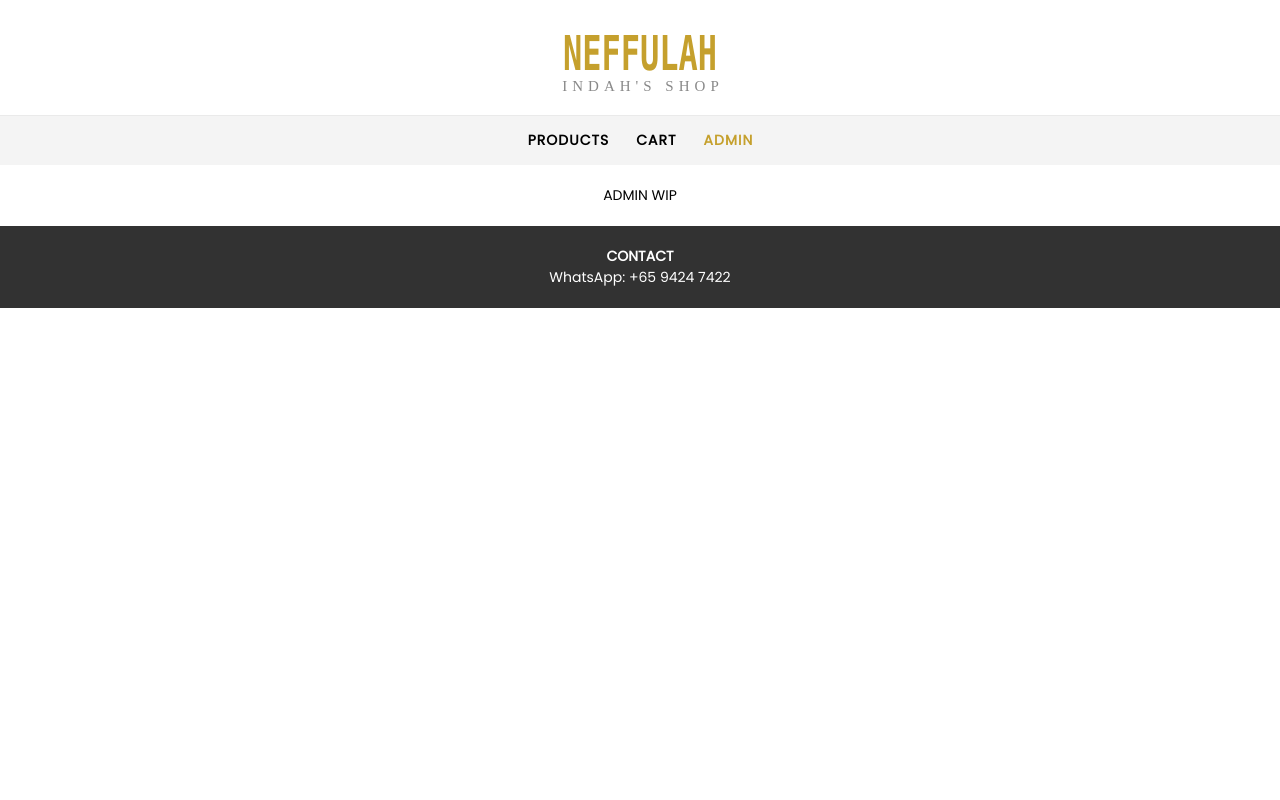
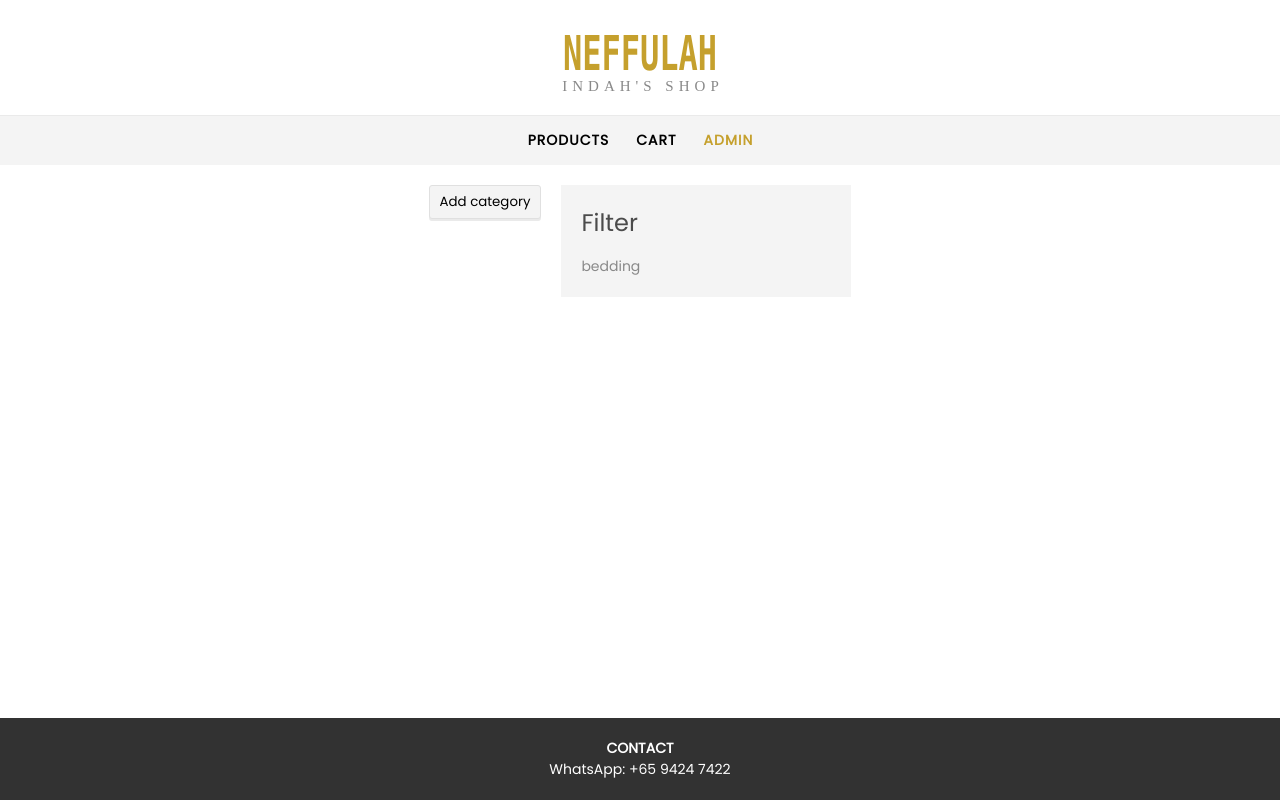
Before and after one commit to fedorum/Neffulah, a React (Vite) app: page /admin in a window 1280 px wide. Built offline with nearby package versions, Linux system fonts and the light colour scheme.

Commit message:
Designed rough layout for admin edit page

```diff
--- a/src/App.css
+++ b/src/App.css
@@ -34,7 +34,6 @@ ul {
     display: inline-block;
     transform: scaleY(1.5);
     color: rgb(197, 160, 45);
-    /* line-height: 40px; */
     font-size: 32px;
     font-weight: bold;
     font-family: "Lucida Console", "Courier New", monospace;
@@ -79,14 +78,16 @@ a:hover {
     color: rgb(197, 160, 45);
 }
 
-/* PRODUCTS PAGE */
+/* PAGE PRESETS */
 
-#productsDiv {
+.pageDiv {
     margin: 20px auto;
     display: flex;
     flex-direction: row;
     flex: 1;
 }
+
+/* PRODUCTS PAGE */
 
 /* LEFT SIDE OF PRODUCTS PAGE */
 
@@ -141,7 +142,7 @@ a:hover {
     --gap: 20px;
 }
 
-#gridDiv {
+.gridDiv {
     width: calc(3 * var(--card-w) + 2 * var(--gap));
     display: flex;
     flex-direction: row;
@@ -197,21 +198,51 @@ a:hover {
     color: rgb(75, 75, 75);
 }
 
-.category {
+.filterCategory {
     margin-top: 16px;
     color: rgb(137, 137, 137);
 }
 
-.subCategory {
+.filterSubCategory {
     margin-top: 16px;
     color: rgb(137, 137, 137);
 }
 
 /* CART PAGE */
 
-#test {
-    margin: 20px;
-    text-align: center;
+
+
+/* ADMIN PAGE */
+
+.adminButton {
+    padding: 6px 10px;
+    background-color: rgb(244, 244, 244);
+    border: 1px solid rgb(224, 224, 224);
+    border-radius: 3px;
+    box-shadow: 0 2px rgb(234, 234, 234);
+    font-family: "Poppins";
+}
+
+.adminButton:hover {
+    background-color: rgb(234, 234, 234);
+    cursor: pointer;
+}
+
+.adminButton:active {
+    box-shadow: 0 1px rgb(224, 224, 224);
+    transform: translateY(1px);
+}
+
+.editDiv {
+    margin-bottom: 12px;
+}
+
+/* .categoryDiv {
+    margin-bottom: 12px;
+} */
+
+.adminCategoryP {
+    margin: 12px 0px;
 }
 
 /* PAGE FOOTER */
--- a/src/components/Filter.tsx
+++ b/src/components/Filter.tsx
@@ -11,7 +11,7 @@ function Filter(props: Props) {
         <div id='filterDiv'>
             <p id='filter'>Filter</p>
             {fileNames.map((fileName, index) => (
-                <p className='category' key={index}>{fileName}</p>
+                <p className='filterCategory' key={index}>{fileName}</p>
             ))}
         </div>
     );
--- a/src/components/Grid.tsx
+++ b/src/components/Grid.tsx
@@ -10,7 +10,7 @@ function Grid(props: Props) {
 
     // display the products and their names a cards in a grid
     return (
-        <div id='gridDiv'>
+        <div className='gridDiv'>
             {products.map((image, index) => (
                 <Card key={index} name={image.name} path={image.path}></Card>
             ))}
--- a/src/pages/Admin.tsx
+++ b/src/pages/Admin.tsx
@@ -1,11 +1,40 @@
+import { useState } from 'react';
 import '../App.css';
+import Grid from '../components/Grid';
+import Filter from '../components/Filter';
 
-function Products() {
+function Admin() {
+    const [categories, setCategories] = useState<string[]>([]);
+    // FOR TESTING
+    const images = [{ name: "Pyjamas", path: "Pyjamas"}];
+    const fileNames = ["bedding"];
+
+    const addCategory = () => {
+        const newCategory = "Category";
+
+        setCategories([...categories, newCategory]);
+    }
+
     return (
-        <div id='adminDiv'>
-            <p id='test'>ADMIN WIP</p>
+        <div className='pageDiv'>
+            <div className='leftColumn'>
+                <div className='editDiv'>
+                    <button className='adminButton' onClick={addCategory}>Add category</button>
+                </div>
+
+                {/* PROBLEM WITH DIV CONTAINMENT */}
+                {categories.map((category, index) => (
+                    <div className='categoryDiv' key={index}>
+                        <p className='adminCategoryP'>{category}</p>
+                        <Grid images={images}></Grid>
+                    </div>
+                ))}
+            </div>
+            <div className='rightColumn'>
+                <Filter fileNames={fileNames}></Filter>
+            </div>
         </div>
     );
 }
 
-export default Products;
+export default Admin;
--- a/src/pages/Cart.tsx
+++ b/src/pages/Cart.tsx
@@ -2,8 +2,8 @@ import '../App.css';
 
 function Products() {
     return (
-        <div id='cartDiv'>
-            <p id='test'>WIP</p>
+        <div className='pageDiv'>
+            <p>WIP</p>
         </div>
     );
 }
--- a/src/pages/Products.tsx
+++ b/src/pages/Products.tsx
@@ -14,7 +14,7 @@ function Products() {
         fetch('./api/server')
             .then(response => {
                 if (!response.ok) {
-                    throw new Error("Folder name retrievel error");
+                    throw new Error("Cannot fetch file names and images!");
                 }
                 return response.json();
             })
@@ -24,7 +24,7 @@ function Products() {
             })
             .catch(error => {
                 setError(error.messsage);
-                console.error("Fetch error:", error);
+                console.error(error);
             });
     }, []);
 
@@ -49,7 +49,7 @@ function Products() {
     // }
 
     return (
-        <div id='productsDiv'>
+        <div className='pageDiv'>
             <div className='leftColumn'>
                 <Search></Search>
                 <Grid images={images}></Grid>
```
